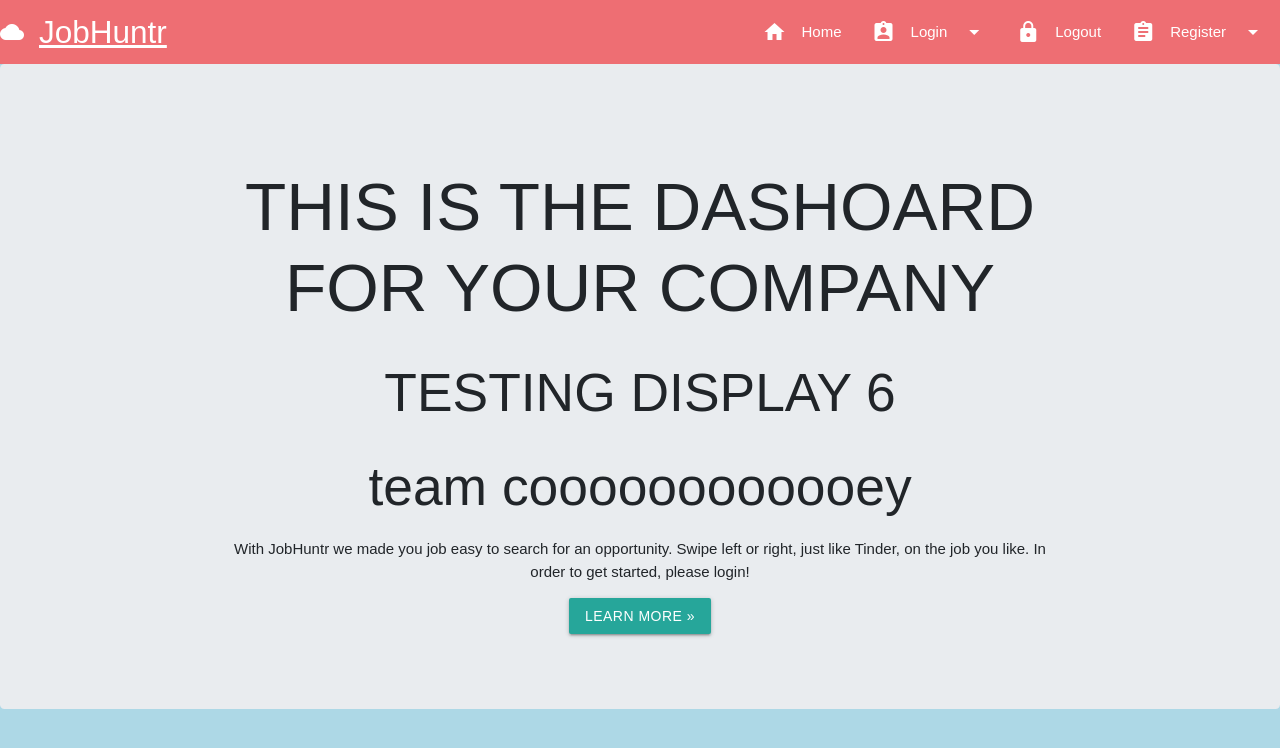
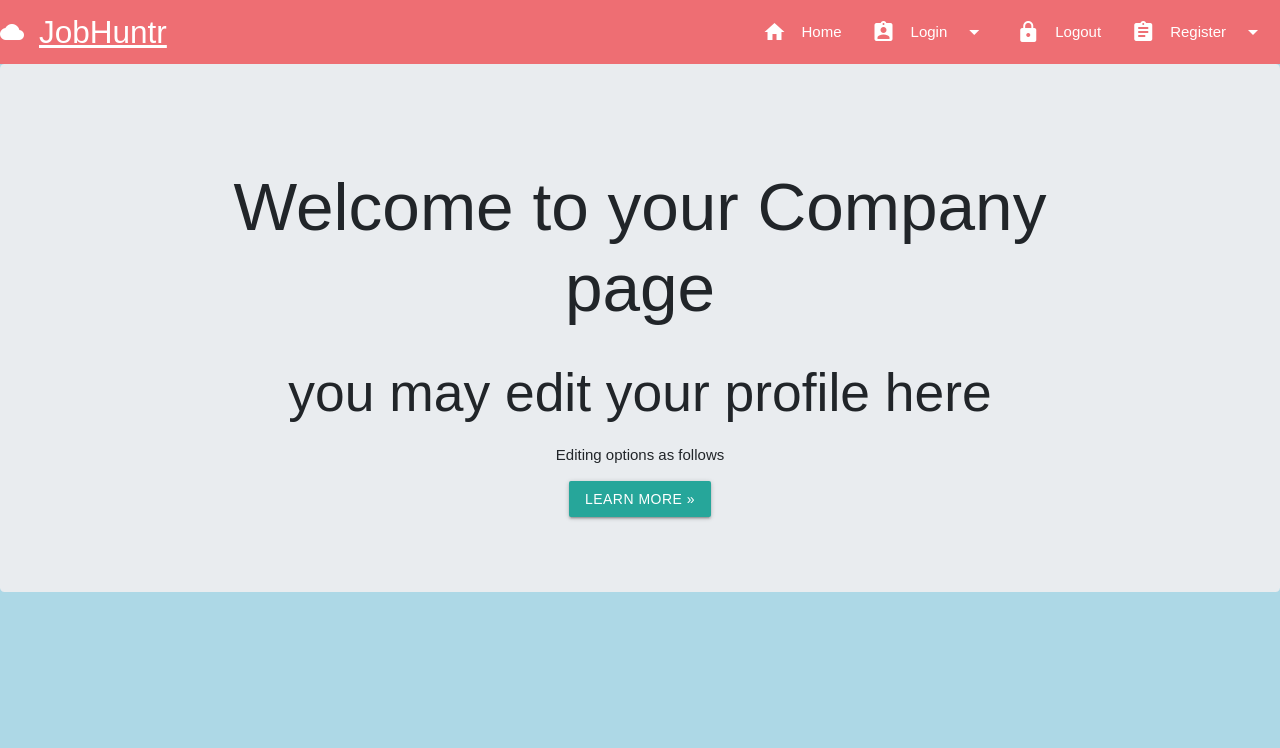
Before and after one commit to michaelnunzio/finalProject, a React (Create React App) app in the folder final-app/client/: page /compHome in a window 1280 px wide. Shown: the top 748 px of the page. Built offline with nearby package versions, Linux system fonts and the light colour scheme.

Commit message:
remove gitignore files

```diff
--- a/final-app/client/src/component/compHome/compHome.js
+++ b/final-app/client/src/component/compHome/compHome.js
@@ -5,15 +5,14 @@ function compHome(){
     return(
         <div class="jumbotron center">
             <div class="container">
-                <h1 class="display-3">THIS IS THE DASHOARD FOR YOUR COMPANY</h1>
+                <h1 class="display-3">Welcome to your Company page</h1>
 
-                <h2 class="display-6">TESTING DISPLAY 6</h2>
+                <h2 class="display-6">you may edit your profile here</h2>
 
-                <h2 class="display-6">team coooooooooooey</h2>
 
-                <p>With JobHuntr we made you job easy to search for an opportunity. Swipe left or right, just
-                    like Tinder, on the job you like. In order to get started, please login!
-                </p>
+
+                <p>Editing options as follows</p>
+
                 <p><a class="btn btn-primary btn-lg" href="/" role="button">Learn more &raquo;</a></p>
             </div>
         </div>
--- a/final-app/client/src/component/userHome/userHome.js
+++ b/final-app/client/src/component/userHome/userHome.js
@@ -5,13 +5,14 @@ function userHome(){
     return(
         <div class="jumbotron center">
             <div class="container">
-                <h1 class="display-3">THIS IS YOUR HOME DASHBOARD, JOBSEEKER</h1>
-                <h2 class="display-4">TESTING 1</h2>
+                <h1 class="display-3">Welcome to your EMPLOYEE profile Page</h1>
+
+                <h2 class="display-6">you may edit your EMPLOYEE profile here</h2>
 
 
-                <p>With JobHuntr we made you job easy to search for an opportunity. Swipe left or right, just
-                    like Tinder, on the job you like. In order to get started, please login!
-                </p>
+
+                <p>Editing options as follows</p>
+
                 <p><a class="btn btn-primary btn-lg" href="/" role="button">Learn more &raquo;</a></p>
             </div>
         </div>
```
Also changed, not shown: 1 other file (tests, documents, lock files or other folders).
